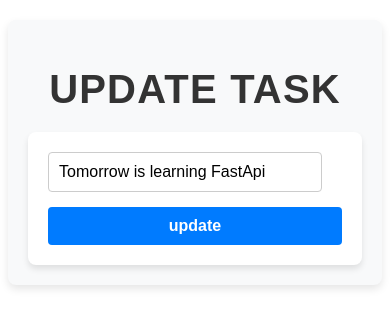
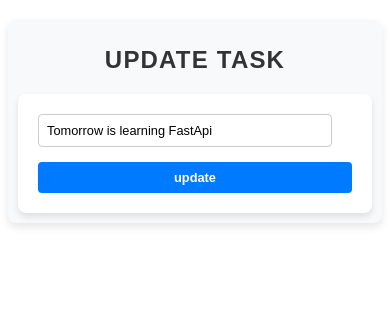
Before and after one commit to eugeneboyah/Flask-todo-list, a Flask app: page /update/8 in a window 390 px wide. Shown: the top 328 px of the page. Run offline with Flask 3, Linux system fonts and the light colour scheme; data comes from the database, SQL or seed files in the repository; both versions use the stored data as it was after the commit.

Commit message:
my new Flask work

```diff
--- a/static/css/main.css
+++ b/static/css/main.css
@@ -12,7 +12,7 @@
 
 /* Heading style */
 .content h1 {
-    font-size: 2.5em;
+    font-size: 2em;
     margin-bottom: 20px;
     color: #333;
     text-transform: uppercase;
@@ -61,7 +61,7 @@
     text-decoration: none;
     border-radius: 5px;
     color: white;
-    margin: 5px 0;
+    margin: 5px 5px 0 0;
     transition: background 0.3s ease, transform 0.2s ease;
 }
 
@@ -137,3 +137,49 @@ form input[type="submit"]:focus {
     border-color: #007bff;
     box-shadow: 0 0 5px rgba(0, 123, 255, 0.5);
 }
+
+
+/* Mobile responsiveness */
+@media (max-width: 768px) {
+    .content {
+        padding: 15px;
+    }
+
+    .content h1 {
+        font-size: 1.8em;
+    }
+
+    .table th, .table td {
+        font-size: 0.9em;
+        padding: 10px;
+    }
+
+    form input[type="text"], form input[type="submit"] {
+        font-size: 0.9em;
+    }
+}
+
+@media (max-width: 480px) {
+    .content {
+        padding: 10px;
+    }
+
+    .content h1 {
+        font-size: 1.5em;
+    }
+
+    .table th, .table td {
+        font-size: 0.8em;
+        padding: 8px;
+    }
+
+    form input[type="text"], form input[type="submit"] {
+        font-size: 0.8em;
+        padding: 8px;
+    }
+
+    .table td a {
+        font-size: 0.8em;
+        padding: 6px 10px;
+    }
+}
```
Also changed, not shown: instance/test.db.
